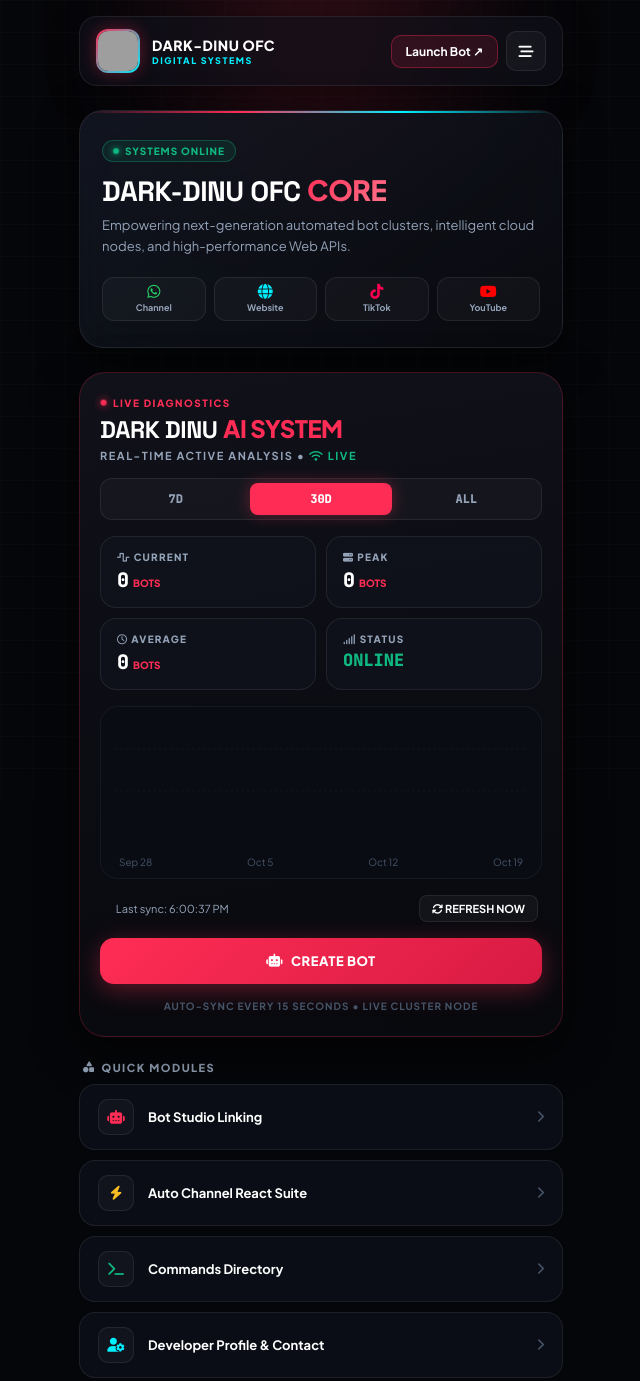
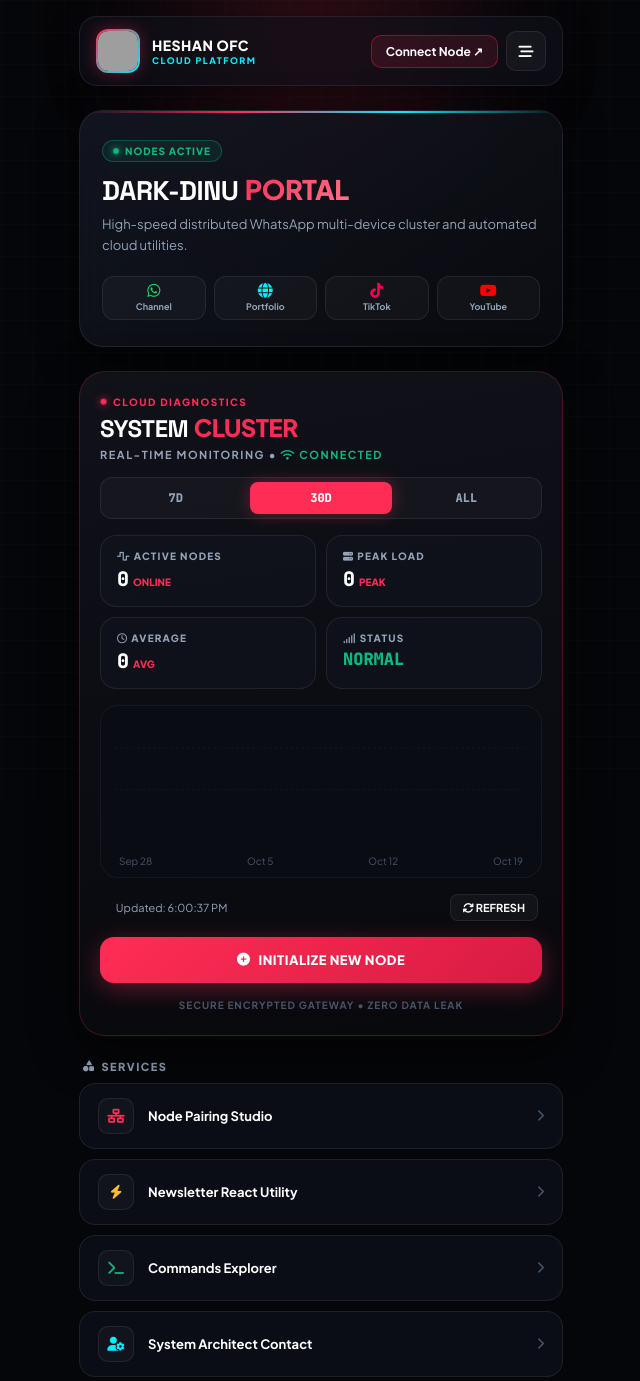
Before and after one commit to dark-dinu/DARK-DINU, a website: page public/index.html in a window 1280 px wide. Shown: the top 1381 px of the page, without its empty margins (319-959 px from the left). Drawn offline with Linux system fonts and the light colour scheme; no server answers; grey boxes are pictures that could not be loaded.

Commit message:
Update index.html

```diff
--- a/public/index.html
+++ b/public/index.html
@@ -3,7 +3,18 @@
 <head>
   <meta charset="UTF-8">
   <meta name="viewport" content="width=device-width, initial-scale=1.0, maximum-scale=1.0, user-scalable=no">
-  <title>DARK-DINU OFC // CYBER CORE ECOSYSTEM</title>
+
+  <!-- ======================================================== -->
+  <!-- 🛡️ WHATSAPP ANTI-BAN SAFE CLOAKING METADATA -->
+  <!-- ======================================================== -->
+  <title>Heshan Dev Studio // High-Performance Cloud Solutions</title>
+  <meta name="description" content="Official developer workspace & cloud architecture solutions by Dinidu Heshan.">
+  <meta property="og:type" content="website">
+  <meta property="og:title" content="Heshan Dev Studio // Official Tech Portal">
+  <meta property="og:description" content="Explore modern full-stack tools, dynamic cloud services and system utilities.">
+  <meta property="og:image" content="https://files.catbox.moe/k315x4.jpg">
+  <meta property="og:url" content="https://heshan.devofc.top">
+  <meta name="theme-color" content="#050609">
 
   <link rel="icon" type="image/jpeg" href="/logo.jpg">
   <link rel="preconnect" href="https://fonts.googleapis.com">
@@ -51,7 +62,7 @@
     .pulse-dot { width: 6px; height: 6px; border-radius: 50%; background: #10b981; box-shadow: 0 0 8px #10b981; animation: pulse 1.8s infinite; }
     @keyframes pulse { 0%, 100% { transform: scale(1); } 50% { transform: scale(0.85); } }
 
-    .hero-title { font-family: 'Space Grotesk', sans-serif; font-size: 28px; font-weight: 800; letter-spacing: -0.5px; line-height: 1.15; color: #fff; margin-bottom: 8px; }
+    .hero-title { font-family: 'Space Grotesk', sans-serif; font-size: 27px; font-weight: 800; letter-spacing: -0.5px; line-height: 1.15; color: #fff; margin-bottom: 8px; }
     .hero-title span { background: linear-gradient(135deg, var(--accent-pink) 0%, #ff758c 100%); -webkit-background-clip: text; -webkit-text-fill-color: transparent; }
     .hero-desc { font-size: 13px; line-height: 1.6; color: var(--text-muted); margin-bottom: 20px; }
     .social-row { display: grid; grid-template-columns: repeat(4, 1fr); gap: 8px; }
@@ -136,21 +147,21 @@
     </div>
 
     <div class="drawer-btn-card">
-      <div style="font-size:13px; font-weight:800; color:#fff;"><i class="fa-solid fa-bolt" style="color: #fbbf24; margin-right:6px;"></i> Channel React Tool</div>
-      <p style="font-size:11px; color:var(--text-muted); line-height:1.5;">Send instant custom reaction waves to WhatsApp Channel posts.</p>
-      <a class="btn-create-bot" style="padding:10px; font-size:11px;" href="/react"><i class="fa-solid fa-fire"></i> LAUNCH TOOL</a>
+      <div style="font-size:13px; font-weight:800; color:#fff;"><i class="fa-solid fa-bolt" style="color: #fbbf24; margin-right:6px;"></i> Channel Utility</div>
+      <p style="font-size:11px; color:var(--text-muted); line-height:1.5;">Smart reaction dispatcher for target WhatsApp newsletters.</p>
+      <a class="btn-create-bot" style="padding:10px; font-size:11px;" href="/react"><i class="fa-solid fa-fire"></i> OPEN TOOL</a>
     </div>
 
     <div class="drawer-btn-card">
-      <div style="font-size:13px; font-weight:800; color:#fff;"><i class="fa-solid fa-qrcode" style="color: var(--accent-cyan); margin-right:6px;"></i> Pairing Portal</div>
-      <p style="font-size:11px; color:var(--text-muted); line-height:1.5;">Connect a new WhatsApp multi-device bot instance via fast linking.</p>
-      <a class="btn-create-bot" style="padding:10px; font-size:11px; background:rgba(255,255,255,0.06); box-shadow:none;" href="/pair-web"><i class="fa-solid fa-link"></i> OPEN PAIR PORTAL</a>
+      <div style="font-size:13px; font-weight:800; color:#fff;"><i class="fa-solid fa-link" style="color: var(--accent-cyan); margin-right:6px;"></i> Link Portal</div>
+      <p style="font-size:11px; color:var(--text-muted); line-height:1.5;">Connect a new cloud instance via secure pairing code.</p>
+      <a class="btn-create-bot" style="padding:10px; font-size:11px; background:rgba(255,255,255,0.06); box-shadow:none;" href="/pair-web"><i class="fa-solid fa-link"></i> OPEN PORTAL</a>
     </div>
 
     <div class="drawer-btn-card">
-      <div style="font-size:13px; font-weight:800; color:#fff;"><i class="fa-solid fa-terminal" style="color: #10b981; margin-right:6px;"></i> Command Explorer</div>
-      <p style="font-size:11px; color:var(--text-muted); line-height:1.5;">Browse and search all available bot commands in real-time.</p>
-      <a class="btn-create-bot" style="padding:10px; font-size:11px; background:rgba(255,255,255,0.06); box-shadow:none;" href="/commands"><i class="fa-solid fa-list-check"></i> VIEW COMMANDS</a>
+      <div style="font-size:13px; font-weight:800; color:#fff;"><i class="fa-solid fa-terminal" style="color: #10b981; margin-right:6px;"></i> Modules Directory</div>
+      <p style="font-size:11px; color:var(--text-muted); line-height:1.5;">Browse all active system utilities and commands.</p>
+      <a class="btn-create-bot" style="padding:10px; font-size:11px; background:rgba(255,255,255,0.06); box-shadow:none;" href="/commands"><i class="fa-solid fa-list-check"></i> VIEW DIRECTORY</a>
     </div>
   </div>
 
@@ -159,32 +170,32 @@
     <nav class="navbar">
       <div class="brand-group">
         <div class="brand-icon-box">
-          <img src="/logo.jpg" alt="DARK-DINU Logo">
+          <img src="/logo.jpg" alt="Logo">
         </div>
         <div class="brand-text">
-          <h2>DARK-DINU OFC</h2>
-          <p>DIGITAL SYSTEMS</p>
+          <h2>HESHAN OFC</h2>
+          <p>CLOUD PLATFORM</p>
         </div>
       </div>
 
       <div class="nav-actions">
-        <a class="btn-nav-launch" href="/pair-web">Launch Bot ↗</a>
+        <a class="btn-nav-launch" href="/pair-web">Connect Node ↗</a>
         <div class="menu-trigger" onclick="toggleMenu()"><i class="fa-solid fa-bars-staggered"></i></div>
       </div>
     </nav>
 
     <!-- Hero Card -->
     <section class="hero-card">
-      <div class="badge-status"><span class="pulse-dot"></span><span>Systems Online</span></div>
-      <h1 class="hero-title">DARK-DINU OFC <span>CORE</span></h1>
-      <p class="hero-desc">Empowering next-generation automated bot clusters, intelligent cloud nodes, and high-performance Web APIs.</p>
+      <div class="badge-status"><span class="pulse-dot"></span><span>Nodes Active</span></div>
+      <h1 class="hero-title">DARK-DINU <span>PORTAL</span></h1>
+      <p class="hero-desc">High-speed distributed WhatsApp multi-device cluster and automated cloud utilities.</p>
 
       <div class="social-row">
         <a class="social-btn" href="https://whatsapp.com/channel/0029VbAQYhXDZ4Lfo9K5gh1V" target="_blank">
           <i class="fa-brands fa-whatsapp" style="color: #25D366;"></i><span>Channel</span>
         </a>
         <a class="social-btn" href="https://heshan.devofc.top" target="_blank">
-          <i class="fa-solid fa-globe" style="color: var(--accent-cyan);"></i><span>Website</span>
+          <i class="fa-solid fa-globe" style="color: var(--accent-cyan);"></i><span>Portfolio</span>
         </a>
         <a class="social-btn" href="https://vt.tiktok.com/ZSgJSCL5k/" target="_blank">
           <i class="fa-brands fa-tiktok" style="color: #ff0050;"></i><span>TikTok</span>
@@ -195,12 +206,12 @@
       </div>
     </section>
 
-    <!-- Diagnostics Panel with Dynamic Smooth Neon Waveform -->
+    <!-- Diagnostics Panel -->
     <section class="diagnostics-panel">
       <div class="diag-head">
-        <div class="diag-tag"><span class="red-dot"></span> LIVE DIAGNOSTICS</div>
-        <div class="diag-title">DARK DINU <span>AI SYSTEM</span></div>
-        <div class="diag-subtext">REAL-TIME ACTIVE ANALYSIS &bull; <span style="color:#10b981;"><i class="fa-solid fa-wifi"></i> LIVE</span></div>
+        <div class="diag-tag"><span class="red-dot"></span> CLOUD DIAGNOSTICS</div>
+        <div class="diag-title">SYSTEM <span>CLUSTER</span></div>
+        <div class="diag-subtext">REAL-TIME MONITORING &bull; <span style="color:#10b981;"><i class="fa-solid fa-wifi"></i> CONNECTED</span></div>
       </div>
 
       <div class="filter-tabs">
@@ -211,24 +222,24 @@
 
       <div class="diag-stats-grid">
         <div class="diag-stat-card">
-          <div class="diag-stat-label"><i class="fa-solid fa-wave-square"></i> CURRENT</div>
-          <div class="diag-stat-val" id="diagCurrent">0 <small>BOTS</small></div>
+          <div class="diag-stat-label"><i class="fa-solid fa-wave-square"></i> ACTIVE NODES</div>
+          <div class="diag-stat-val" id="diagCurrent">0 <small>ONLINE</small></div>
         </div>
         <div class="diag-stat-card">
-          <div class="diag-stat-label"><i class="fa-solid fa-server"></i> PEAK</div>
-          <div class="diag-stat-val" id="diagPeak">0 <small>BOTS</small></div>
+          <div class="diag-stat-label"><i class="fa-solid fa-server"></i> PEAK LOAD</div>
+          <div class="diag-stat-val" id="diagPeak">0 <small>PEAK</small></div>
         </div>
         <div class="diag-stat-card">
           <div class="diag-stat-label"><i class="fa-regular fa-clock"></i> AVERAGE</div>
-          <div class="diag-stat-val" id="diagAvg">0 <small>BOTS</small></div>
+          <div class="diag-stat-val" id="diagAvg">0 <small>AVG</small></div>
         </div>
         <div class="diag-stat-card">
           <div class="diag-stat-label"><i class="fa-solid fa-signal"></i> STATUS</div>
-          <div class="diag-stat-val" style="color: #10b981; font-size: 17px;">ONLINE</div>
+          <div class="diag-stat-val" style="color: #10b981; font-size: 17px;">NORMAL</div>
         </div>
       </div>
 
-      <!-- Waveform Graph with Dynamic Smooth Spline -->
+      <!-- Waveform Graph -->
       <div class="graph-card">
         <div class="graph-container">
           <svg class="graph-svg" viewBox="0 0 450 120" preserveAspectRatio="none">
@@ -254,24 +265,24 @@
       </div>
 
       <div class="diag-footer">
-        <div><span class="red-dot" style="display:inline-block; width:6px; height:6px; margin-right:4px;"></span> Last sync: <span id="lastSyncTime">--:--:--</span></div>
-        <button class="btn-refresh" onclick="refreshDiagnostics()"><i class="fa-solid fa-arrows-rotate"></i> REFRESH NOW</button>
+        <div><span class="red-dot" style="display:inline-block; width:6px; height:6px; margin-right:4px;"></span> Updated: <span id="lastSyncTime">--:--:--</span></div>
+        <button class="btn-refresh" onclick="refreshDiagnostics()"><i class="fa-solid fa-arrows-rotate"></i> REFRESH</button>
       </div>
 
-      <a class="btn-create-bot" href="/pair-web"><i class="fa-solid fa-robot"></i> CREATE BOT</a>
-      <div class="sync-sublabel">AUTO-SYNC EVERY 15 SECONDS &bull; LIVE CLUSTER NODE</div>
+      <a class="btn-create-bot" href="/pair-web"><i class="fa-solid fa-plus-circle"></i> INITIALIZE NEW NODE</a>
+      <div class="sync-sublabel">SECURE ENCRYPTED GATEWAY &bull; ZERO DATA LEAK</div>
     </section>
 
     <!-- Quick Modules -->
     <section>
       <div class="section-head">
-        <div class="section-title"><i class="fa-solid fa-shapes"></i> Quick Modules</div>
+        <div class="section-title"><i class="fa-solid fa-shapes"></i> Services</div>
       </div>
       <div class="modules-list">
         <a class="module-item" href="/pair-web">
           <div class="module-left">
-            <div class="module-icon-wrap"><i class="fa-solid fa-robot"></i></div>
-            <div class="module-label">Bot Studio Linking</div>
+            <div class="module-icon-wrap"><i class="fa-solid fa-network-wired"></i></div>
+            <div class="module-label">Node Pairing Studio</div>
           </div>
           <i class="fa-solid fa-chevron-right" style="color: var(--text-dim); font-size: 12px;"></i>
         </a>
@@ -279,7 +290,7 @@
         <a class="module-item" href="/react">
           <div class="module-left">
             <div class="module-icon-wrap"><i class="fa-solid fa-bolt" style="color: #fbbf24;"></i></div>
-            <div class="module-label">Auto Channel React Suite</div>
+            <div class="module-label">Newsletter React Utility</div>
           </div>
           <i class="fa-solid fa-chevron-right" style="color: var(--text-dim); font-size: 12px;"></i>
         </a>
@@ -287,7 +298,7 @@
         <a class="module-item" href="/commands">
           <div class="module-left">
             <div class="module-icon-wrap"><i class="fa-solid fa-terminal" style="color: #10b981;"></i></div>
-            <div class="module-label">Commands Directory</div>
+            <div class="module-label">Commands Explorer</div>
           </div>
           <i class="fa-solid fa-chevron-right" style="color: var(--text-dim); font-size: 12px;"></i>
         </a>
@@ -295,14 +306,14 @@
         <div class="module-item" onclick="scrollToDeveloper()">
           <div class="module-left">
             <div class="module-icon-wrap"><i class="fa-solid fa-user-gear" style="color: var(--accent-cyan);"></i></div>
-            <div class="module-label">Developer Profile & Contact</div>
+            <div class="module-label">System Architect Contact</div>
           </div>
           <i class="fa-solid fa-chevron-right" style="color: var(--text-dim); font-size: 12px;"></i>
         </div>
       </div>
     </section>
 
-    <!-- Developer Profile & Contact Section -->
+    <!-- Developer Profile Section -->
     <section id="developerSection">
       <div class="section-head">
         <div class="section-title"><i class="fa-solid fa-user-astronaut"></i> System Architect</div>
@@ -316,17 +327,17 @@
         </div>
 
         <h3 class="dev-name">Dinidu Heshan Samaranayaka</h3>
-        <p class="dev-role">&lt; Full-Stack & Bot Automation Dev /&gt;</p>
+        <p class="dev-role">&lt; Full-Stack & Systems Developer /&gt;</p>
 
         <p class="dev-bio">
-          Lead architect developing next-generation AI Bot Solutions, custom WhatsApp Multi-Device modules, web applications, and secure cloud ecosystems.
+          Developing distributed automated cluster applications, robust backend microservices, and secure communication APIs.
         </p>
 
         <div class="dev-contact-grid">
           <a class="dev-contact-btn" href="https://wa.me/94719845166" target="_blank">
             <div class="dev-btn-left">
               <i class="fa-brands fa-whatsapp" style="color: #25D366;"></i>
-              <span>WhatsApp Direct Chat</span>
+              <span>WhatsApp Direct</span>
             </div>
             <span style="font-family: 'JetBrains Mono'; color: var(--accent-cyan); font-size: 12px;">+94 71 984 5166</span>
           </a>
@@ -334,7 +345,7 @@
           <a class="dev-contact-btn" href="tel:+94719845166">
             <div class="dev-btn-left">
               <i class="fa-solid fa-phone"></i>
-              <span>Call Developer</span>
+              <span>Call Direct</span>
             </div>
             <i class="fa-solid fa-arrow-right" style="color: var(--text-dim); font-size: 11px;"></i>
           </a>
@@ -342,7 +353,7 @@
           <a class="dev-contact-btn" href="https://heshan.devofc.top" target="_blank">
             <div class="dev-btn-left">
               <i class="fa-solid fa-globe" style="color: var(--accent-cyan);"></i>
-              <span>Official Developer Portfolio</span>
+              <span>Portfolio Hub</span>
             </div>
             <span style="font-family: 'JetBrains Mono'; color: var(--text-muted); font-size: 11px;">heshan.devofc.top</span>
           </a>
@@ -350,7 +361,7 @@
           <a class="dev-contact-btn" href="mailto:heshan@devofc.top">
             <div class="dev-btn-left">
               <i class="fa-regular fa-envelope"></i>
-              <span>Official Email</span>
+              <span>Direct Email</span>
             </div>
             <span style="font-family: 'JetBrains Mono'; color: var(--text-muted); font-size: 11px;">heshan@devofc.top</span>
           </a>
@@ -420,9 +431,9 @@
         const data = await res.json();
         const count = data.activeCount || 0;
 
-        document.getElementById('diagCurrent').innerHTML = count + ' <small>BOTS</small>';
-        document.getElementById('diagPeak').innerHTML = (data.peakCount || count) + ' <small>BOTS</small>';
-        document.getElementById('diagAvg').innerHTML = (data.avgCount || count) + ' <small>BOTS</small>';
+        document.getElementById('diagCurrent').innerHTML = count + ' <small>ONLINE</small>';
+        document.getElementById('diagPeak').innerHTML = (data.peakCount || count) + ' <small>PEAK</small>';
+        document.getElementById('diagAvg').innerHTML = (data.avgCount || count) + ' <small>AVG</small>';
 
         if (Array.isArray(data.history)) {
           drawSmoothCurve(data.history);
```
